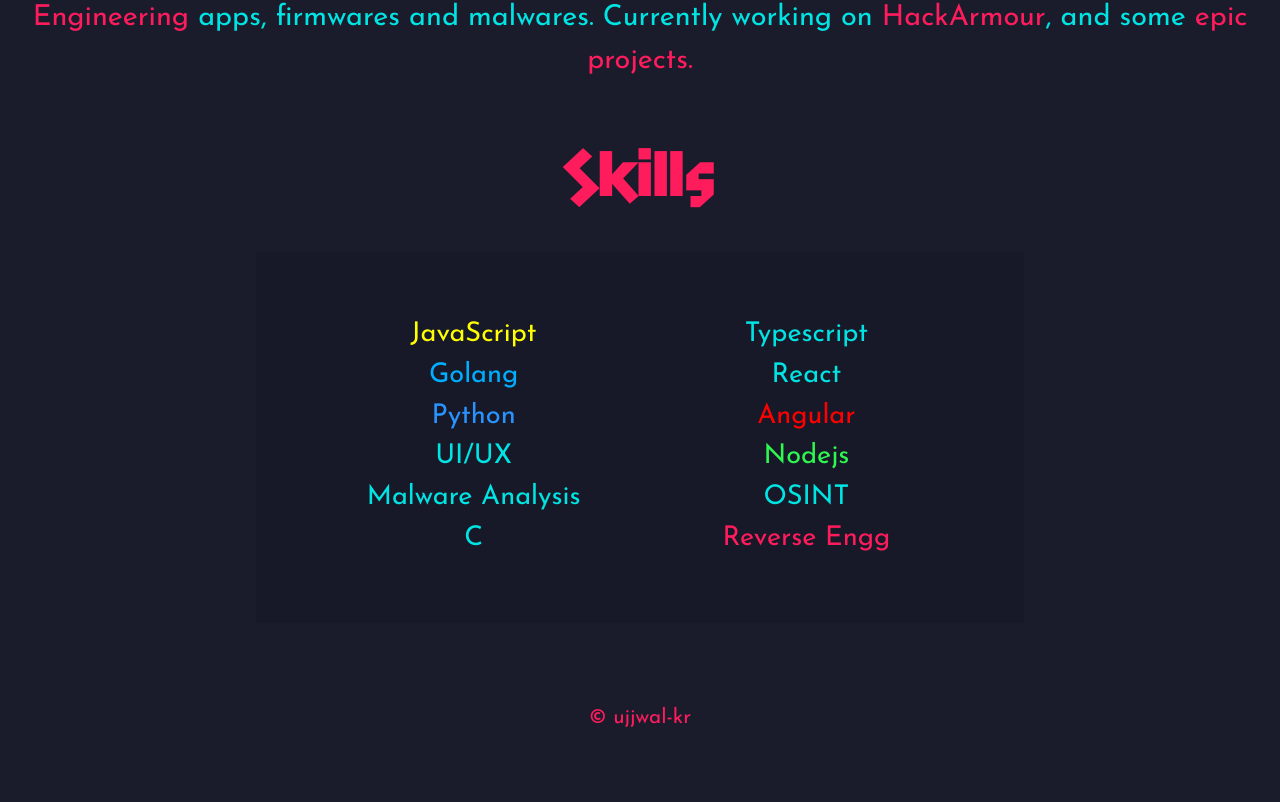
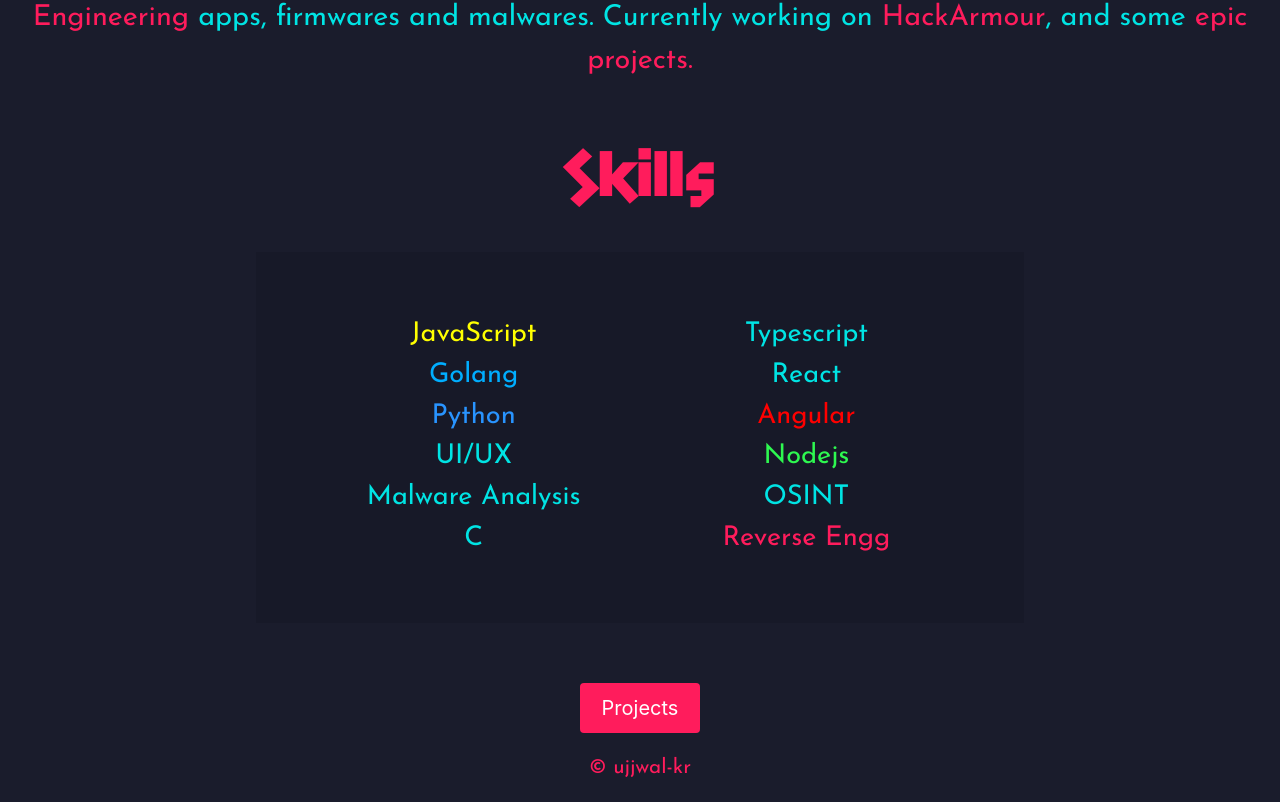
Before and after one commit to ujjwal-kr/mywebsite, a React (Create React App) app: page / in a window 1280 px wide. Shown: the part 969-1771 px from the top of the page. Before the commit the page ends 1721 px from the top, so only its background shows below. Built offline with nearby package versions, Linux system fonts and the light colour scheme.

Commit message:
add projects button

```diff
--- a/src/home.tsx
+++ b/src/home.tsx
@@ -4,6 +4,7 @@ import { MyImageEl, ImgContainer, Name, Description, Whoami, DesHeading, SkillsC
 import { motion } from 'framer-motion';
 import './glitch.scss';
 import FooterComponent from './footer';
+import { Link } from 'react-router-dom';
 
 function Home() {
     return (
@@ -86,6 +87,9 @@ function Skills() {
             </SkillsContainer>
             <br />
             <br />
+            <Link to="/projects">
+                <button className="button is-primary is-medium">Projects</button>
+            </Link>
         </div>
     )
 }
```
